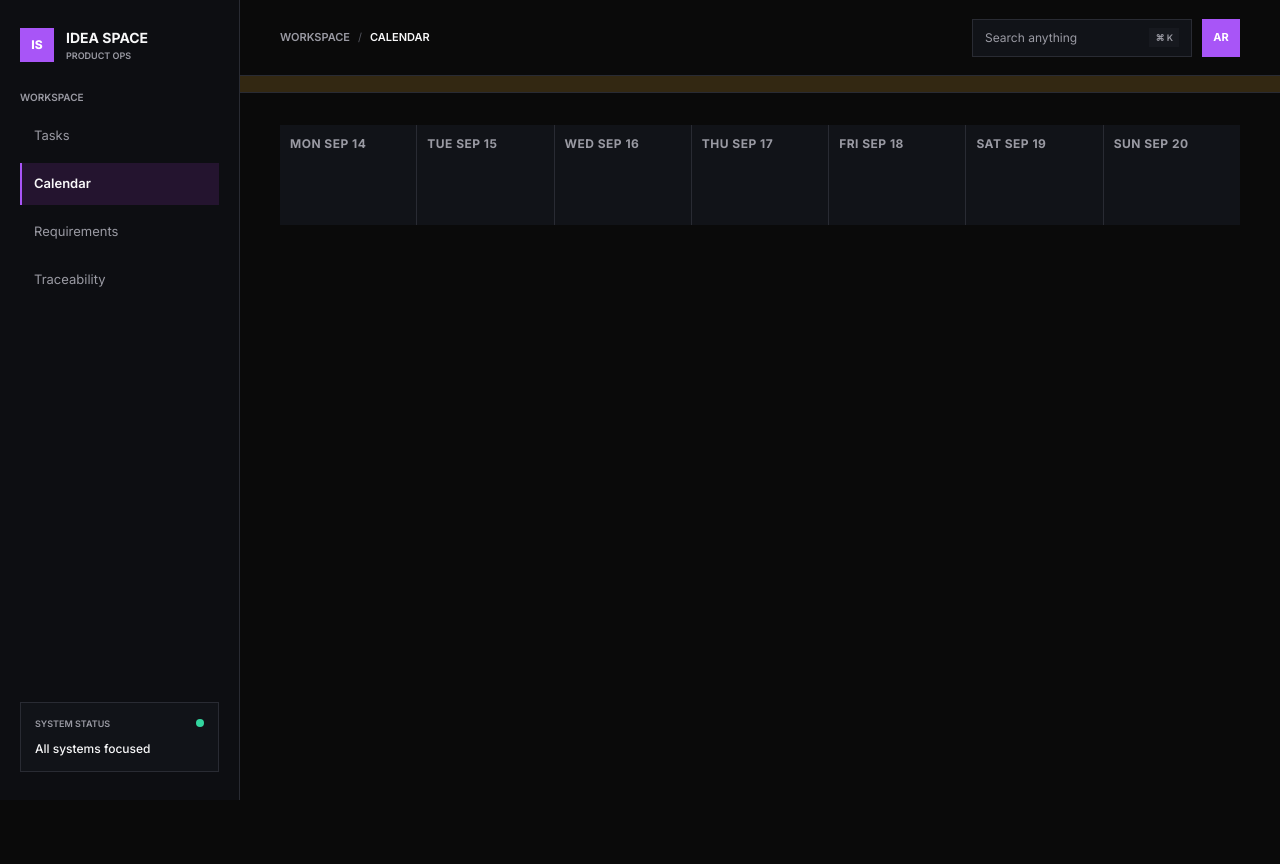
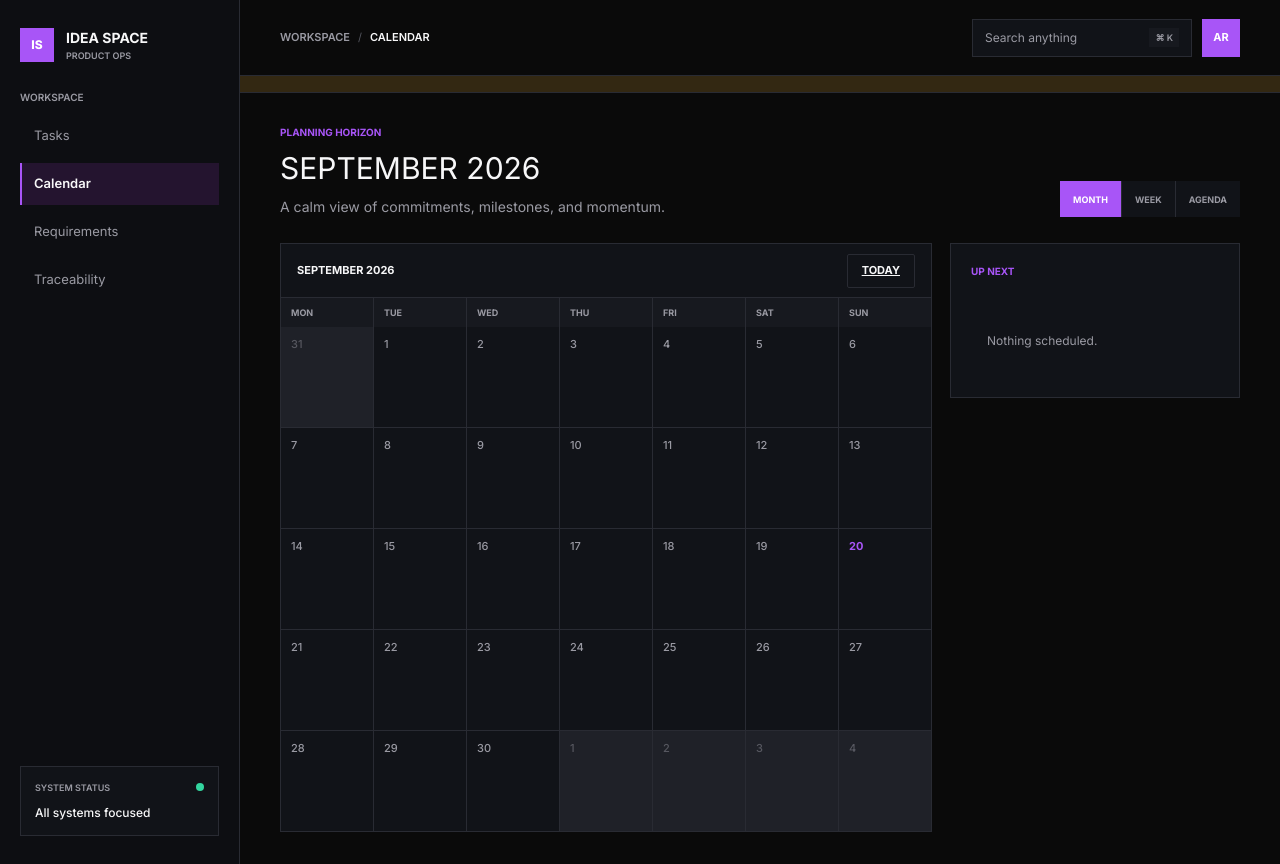
Before and after one commit to businessanalysisio/idea-space, a FastAPI app: page /calendar in a window 1280 px wide. Before the commit the page ends 800 px from the top, so only its background shows below. Run offline with FastAPI, Linux system fonts and the light colour scheme; data that the repository does not hold is empty.

Commit message:
feat: add month/agenda calendar views, fix reschedule fragment swap
Add render_calendar/_render_calendar_fragment dispatchers to calendar.py
supporting month (default), week, and agenda views, each behind a shared
_items_for_range/_open_tasks_normalized pipeline. Split the old full-page
week.html into index.html (shell + view toggle) plus per-view fragments
(_month.html, _week.html, _agenda.html) so PATCH /tasks/{id}/reschedule
can swap just #calendar-content instead of returning a full page into
app.js's innerHTML/outerHTML swap. Fix tasks.py's reschedule_task to call
the new _render_calendar_fragment instead of render_calendar.

Also fixes two latent bugs surfaced while wiring this up: Jinja2 resolves
`day.items` to dict.items (the bound method) before falling back to the
dict key, so all `.items` attribute lookups on day/upcoming dicts were
silently rendering empty; and the .calendar-day-number CSS class shared a
prefix with .calendar-day, double-counting grid cells in tests. Renamed
the day-number class to avoid the collision.

Co-Authored-By: Claude Sonnet 5 <noreply@anthropic.com>

```diff
--- a/idea_space/app/routers/tasks.py
+++ b/idea_space/app/routers/tasks.py
@@ -327,4 +327,4 @@ def reschedule_task(
     record_change(db, task, "due_date", old_date_str, due_date)
     db.commit()
 
-    return calendar_router.render_calendar(request, db, view=view, month=month, start=start)
+    return calendar_router._render_calendar_fragment(request, db, view=view, month=month, start=start)
--- a/idea_space/app/static/app.css
+++ b/idea_space/app/static/app.css
@@ -522,10 +522,10 @@ main { padding: 32px 40px; }
   gap: 8px;
 }
 
-.calendar-day--today .calendar-day-number { color: var(--accent); font-weight: 700; }
+.calendar-day--today .day-number { color: var(--accent); font-weight: 700; }
 .calendar-day--other-month { opacity: 0.4; }
 
-.calendar-day-number { font-size: 11px; color: var(--text-muted); font-weight: 500; }
+.day-number { font-size: 11px; color: var(--text-muted); font-weight: 500; }
 
 .calendar-day ul { list-style: none; padding: 0; margin: 0; }
 
--- a/idea_space/app/static/app.js
+++ b/idea_space/app/static/app.js
@@ -1,5 +1,5 @@
 document.body.addEventListener("dragstart", (event) => {
-  const taskEl = event.target.closest("li[data-task-id]");
+  const taskEl = event.target.closest("[data-task-id]");
   if (!taskEl) return;
   event.dataTransfer.setData("text/task-id", taskEl.dataset.taskId);
 });
@@ -18,15 +18,24 @@ document.body.addEventListener("drop", async (event) => {
   const taskId = event.dataTransfer.getData("text/task-id");
   if (!taskId) return;
 
+  const contentEl = document.getElementById("calendar-content");
+  if (!contentEl) return;
+
   const newDate = dayEl.dataset.date;
+  const params = new URLSearchParams();
+  params.set("due_date", newDate);
+  params.set("view", contentEl.dataset.view || "month");
+  if (contentEl.dataset.month) params.set("month", contentEl.dataset.month);
+  if (contentEl.dataset.weekStart) params.set("start", contentEl.dataset.weekStart);
+
   const response = await fetch(`/tasks/${taskId}/reschedule`, {
     method: "PATCH",
     headers: { "Content-Type": "application/x-www-form-urlencoded" },
-    body: `due_date=${encodeURIComponent(newDate)}`,
+    body: params.toString(),
   });
 
   if (response.ok) {
     const html = await response.text();
-    document.querySelector("main").innerHTML = html;
+    contentEl.outerHTML = html;
   }
 });
--- /dev/null
+++ b/idea_space/app/templates/calendar/_month.html
@@ -0,0 +1,32 @@
+<div id="calendar-content" data-view="month" data-month="{{ month_str }}">
+  <div class="calendar-toolbar">
+    <span style="font-size:11px; font-weight:700;">{{ month_label }}</span>
+    <a class="btn btn-outline" href="/calendar?view=month">TODAY</a>
+  </div>
+  <div class="calendar-weekday-row">
+    <div class="calendar-weekday">MON</div>
+    <div class="calendar-weekday">TUE</div>
+    <div class="calendar-weekday">WED</div>
+    <div class="calendar-weekday">THU</div>
+    <div class="calendar-weekday">FRI</div>
+    <div class="calendar-weekday">SAT</div>
+    <div class="calendar-weekday">SUN</div>
+  </div>
+  <div class="calendar-month-grid">
+    {% for week in weeks %}
+      {% for day in week %}
+      <div class="calendar-day{% if day.is_today %} calendar-day--today{% endif %}{% if not day.is_current_month %} calendar-day--other-month{% endif %}" data-date="{{ day.date.strftime('%Y-%m-%d') }}">
+        <div class="day-number">{{ day.date.day }}</div>
+        <ul>
+          {% for item in day['items'] %}
+          <li class="calendar-event{% if item.virtual %} task--virtual{% endif %}" {% if not item.virtual %}data-task-id="{{ item.id }}" draggable="true"{% endif %}>
+            <span class="calendar-event-marker" style="background: var(--accent);"></span>
+            <span class="calendar-event-name">{{ item.title }}</span>
+          </li>
+          {% endfor %}
+        </ul>
+      </div>
+      {% endfor %}
+    {% endfor %}
+  </div>
+</div>
--- /dev/null
+++ b/idea_space/app/templates/calendar/index.html
@@ -0,0 +1,39 @@
+{% extends "base.html" %}
+{% block content %}
+<div class="page-header">
+  <div>
+    <div class="page-eyebrow">PLANNING HORIZON</div>
+    <div class="page-title">
+      {% if view == "month" %}{{ month_label }}{% elif view == "week" %}Week of {{ week_start.strftime('%b %d, %Y') }}{% else %}Upcoming agenda{% endif %}
+    </div>
+    <div class="page-subtitle">A calm view of commitments, milestones, and momentum.</div>
+  </div>
+  <div class="calendar-view-toggle">
+    <a class="calendar-view-btn{% if view == 'month' %} calendar-view-btn--active{% endif %}" href="/calendar?view=month">MONTH</a>
+    <a class="calendar-view-btn{% if view == 'week' %} calendar-view-btn--active{% endif %}" href="/calendar?view=week">WEEK</a>
+    <a class="calendar-view-btn{% if view == 'agenda' %} calendar-view-btn--active{% endif %}" href="/calendar?view=agenda">AGENDA</a>
+  </div>
+</div>
+<div class="calendar-layout">
+  <div class="calendar-main">
+    {% include content_template %}
+  </div>
+  <div class="upcoming-agenda">
+    <div class="page-eyebrow">UP NEXT</div>
+    {% if upcoming %}
+    <div style="font-size:19px; font-weight:600;">{{ upcoming.date.strftime('%A, %b %d') }}</div>
+    {% for item in upcoming['items'] %}
+    <div class="calendar-agenda-item" style="border:none; padding:0;">
+      <div class="calendar-event-marker" style="background: {{ ['#33D69F', '#A855F7', '#F5B942', '#9A9AA3'][loop.index0 % 4] }};"></div>
+      <div>
+        <div style="font-size:9px; font-weight:700;">{{ item.due_date.strftime('%H:%M') }}</div>
+        <div style="font-size:12px; font-weight:600;">{{ item.title }}</div>
+      </div>
+    </div>
+    {% endfor %}
+    {% else %}
+    <p class="agenda-empty">Nothing scheduled.</p>
+    {% endif %}
+  </div>
+</div>
+{% endblock %}
--- a/idea_space/app/templates/calendar/week.html
+++ /dev/null
@@ -1,28 +0,0 @@
-{% extends "base.html" %}
-{% block content %}
-<div class="calendar-week" data-week-start="{{ week_start.strftime('%Y-%m-%d') }}">
-  {% if overdue %}
-  <section class="calendar-overdue">
-    <h2>Overdue</h2>
-    <ul>
-      {% for task in overdue %}
-      <li class="task task--overdue" data-task-id="{{ task.id }}" draggable="true">{{ task.title }} — {{ task.due_date.strftime('%Y-%m-%d') }}</li>
-      {% endfor %}
-    </ul>
-  </section>
-  {% endif %}
-  {% for day in days %}
-  <div class="calendar-day" data-date="{{ day['date'].strftime('%Y-%m-%d') }}">
-    <h3>{{ day['date'].strftime('%a %b %d') }}</h3>
-    <ul>
-      {% for item in day['items'] %}
-      <li class="task{% if item['virtual'] %} task--virtual{% endif %}"
-          {% if not item['virtual'] %}data-task-id="{{ item['id'] }}" draggable="true"{% endif %}>
-        {{ item['title'] }}
-      </li>
-      {% endfor %}
-    </ul>
-  </div>
-  {% endfor %}
-</div>
-{% endblock %}
```
Also changed, not shown: idea_space/app/routers/calendar.py (+155 -34 lines), idea_space/app/templates/calendar/_agenda.html (added, +17 -0 lines), idea_space/app/templates/calendar/_week.html (added, +34 -0 lines), idea_space/tests/test_calendar.py (+58 -4 lines).
